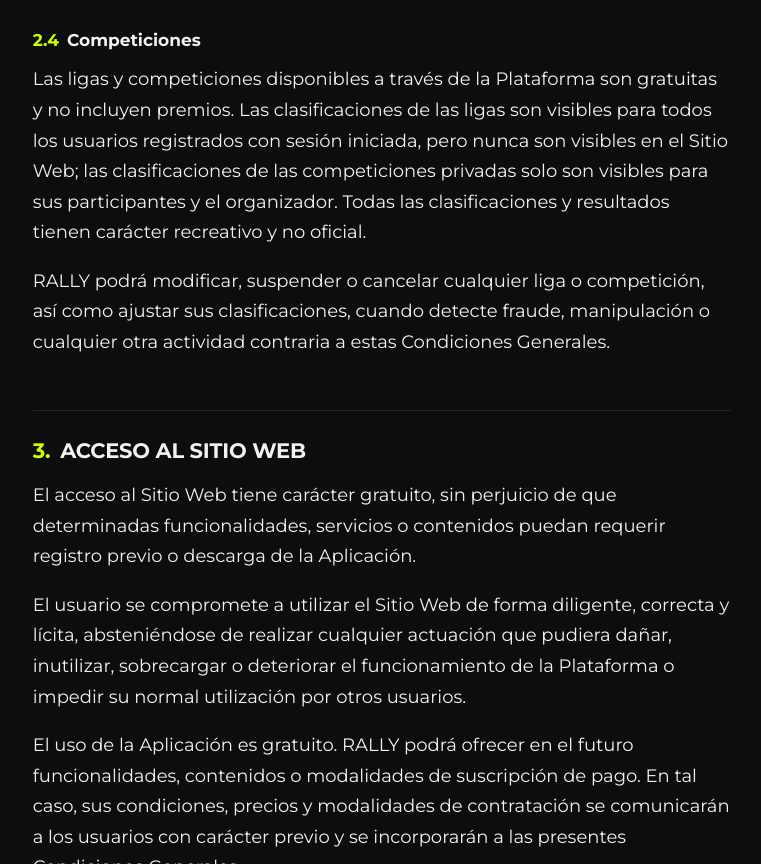
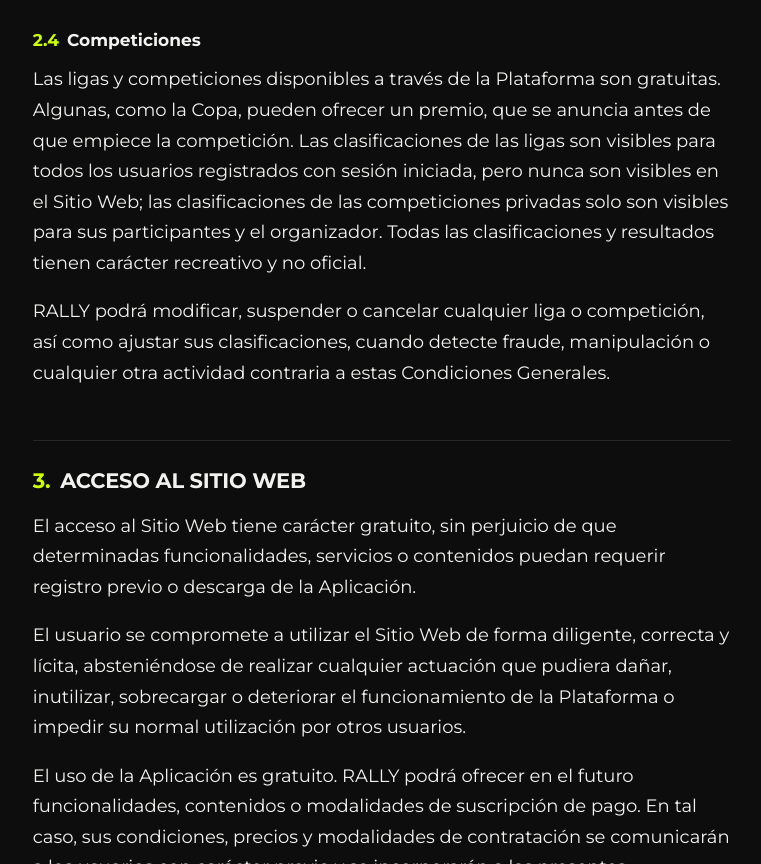
Before and after one commit to inaki1gg/rally-site, a plain HTML site: page terms.html in a window 1280 px wide. Shown: the part 6948-7812 px from the top of the page, without its empty margins (258-1019 px from the left). Drawn offline with Linux system fonts and the light colour scheme.

Commit message:
Terms 2.4: competitions are free, the Cup may offer a prize
Co-Authored-By: Claude Opus 5.5 <noreply@anthropic.com>

```diff
--- a/terms.html
+++ b/terms.html
@@ -138,7 +138,7 @@
   <p>Los usuarios deberán comprobar con el club la disponibilidad de la pista y las normas aplicables a la instalación antes de organizar o participar en un partido.</p>
   <p>Los nombres de clubes e instalaciones deportivas se muestran únicamente para identificar la sede elegida por los usuarios u organizadores. Salvo indicación expresa, RALLY no mantiene relación de colaboración, patrocinio ni afiliación con dichos clubes, que no organizan, avalan ni supervisan los partidos o competiciones de la Plataforma. Las marcas y nombres comerciales pertenecen a sus respectivos titulares.</p>
   <h3 id="s2-4"><span class="num">2.4</span>Competiciones</h3>
-  <p>Las ligas y competiciones disponibles a través de la Plataforma son gratuitas y no incluyen premios. Las clasificaciones de las ligas son visibles para todos los usuarios registrados con sesión iniciada, pero nunca son visibles en el Sitio Web; las clasificaciones de las competiciones privadas solo son visibles para sus participantes y el organizador. Todas las clasificaciones y resultados tienen carácter recreativo y no oficial.</p>
+  <p>Las ligas y competiciones disponibles a través de la Plataforma son gratuitas. Algunas, como la Copa, pueden ofrecer un premio, que se anuncia antes de que empiece la competición. Las clasificaciones de las ligas son visibles para todos los usuarios registrados con sesión iniciada, pero nunca son visibles en el Sitio Web; las clasificaciones de las competiciones privadas solo son visibles para sus participantes y el organizador. Todas las clasificaciones y resultados tienen carácter recreativo y no oficial.</p>
   <p>RALLY podrá modificar, suspender o cancelar cualquier liga o competición, así como ajustar sus clasificaciones, cuando detecte fraude, manipulación o cualquier otra actividad contraria a estas Condiciones Generales.</p>
   <h2 id="s3"><span class="num">3.</span>ACCESO AL SITIO WEB</h2>
   <p>El acceso al Sitio Web tiene carácter gratuito, sin perjuicio de que determinadas funcionalidades, servicios o contenidos puedan requerir registro previo o descarga de la Aplicación.</p>
```
Also changed, not shown: en/terms.html (+1 -1 lines).
